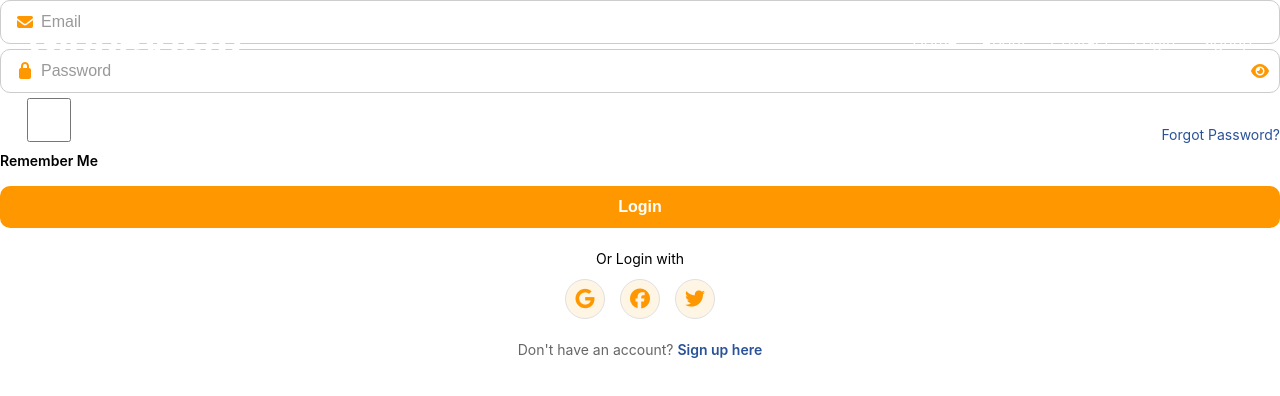
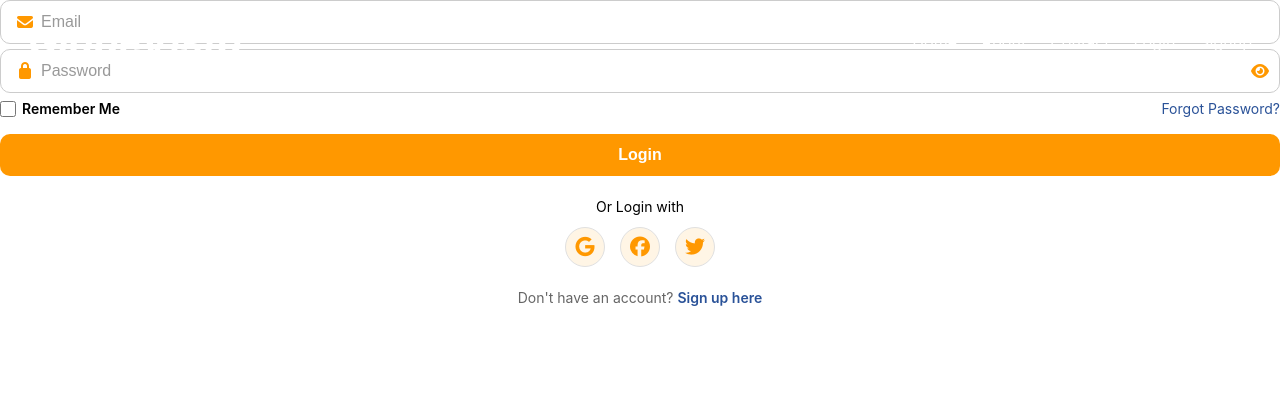
Before and after one commit to Pavangupta05/Travel-Destination, a React (Vite) app in the folder travel-destination/: page /login in a window 1280 px wide. Shown: the top 396 px of the page. Built offline with nearby package versions, Linux system fonts and the light colour scheme.

Commit message:
Add files via upload

```diff
--- a/travel-destination/src/Login/Login.css
+++ b/travel-destination/src/Login/Login.css
@@ -100,6 +100,19 @@
   font-size: 14px;
 }
 
+/* Tweak Remember Me checkbox size */
+.options label {
+  display: inline-flex;
+  align-items: center;
+  gap: 6px;
+}
+
+.options label input[type="checkbox"] {
+  width: 16px;
+  height: 16px;
+  accent-color: #2a5298;
+}
+
 .options a {
   color: #2a5298;
   text-decoration: none;
--- a/travel-destination/src/Login/Login.jsx
+++ b/travel-destination/src/Login/Login.jsx
@@ -1,44 +1,86 @@
-import React, { useState } from "react";
+import React, { useEffect, useState } from "react";
 import "./login.css";
 
 function Login({ onSwitchToSignup, onSwitchToForgotPassword }) {
   const [showPassword, setShowPassword] = useState(false);
+  const [email, setEmail] = useState("");
+  const [password, setPassword] = useState("");
+  const [rememberMe, setRememberMe] = useState(false);
 
   const togglePassword = () => {
     setShowPassword(!showPassword);
+  };
+
+  // Load remembered email on mount
+  useEffect(() => {
+    const saved = localStorage.getItem("rememberedEmail");
+    if (saved) {
+      setEmail(saved);
+      setRememberMe(true);
+    }
+  }, []);
+
+  const handleLogin = (e) => {
+    e.preventDefault();
+    if (rememberMe && email) {
+      localStorage.setItem("rememberedEmail", email);
+    } else {
+      localStorage.removeItem("rememberedEmail");
+    }
+    // proceed with actual auth flow here
   };
 
   return (
     <div className="login-container-modal">
       <div className="input-box">
         <i className="fas fa-envelope"></i>
-        <input type="email" placeholder="Email" required />
+        <input
+          id="login-email"
+          type="email"
+          placeholder="Email"
+          value={email}
+          onChange={(e) => setEmail(e.target.value)}
+          required
+        />
       </div>
 
       <div className="input-box">
         <i className="fas fa-lock"></i>
         <input
+          id="login-password"
           type={showPassword ? "text" : "password"}
           placeholder="Password"
+          value={password}
+          onChange={(e) => setPassword(e.target.value)}
           required
         />
         <span
           className="toggle-password"
           onClick={() => setShowPassword(!showPassword)}
+          aria-label={showPassword ? "Hide password" : "Show password"}
+          role="button"
+          tabIndex={0}
+          onKeyDown={(e) => { if (e.key === 'Enter' || e.key === ' ') setShowPassword(!showPassword); }}
         >
           <i className={showPassword ? "fas fa-eye-slash" : "fas fa-eye"}></i>
         </span>
       </div>
 
       <div className="options">
-        <label>
-          <input type="checkbox" /> Remember Me
+        <label htmlFor="remember-me">
+          <input
+            id="remember-me"
+            type="checkbox"
+            checked={rememberMe}
+            onChange={(e) => setRememberMe(e.target.checked)}
+          />
+          {" "}Remember Me
         </label>
         {/* Open Forgot Password Modal */}
         <a href="#" onClick={(e) => { e.preventDefault(); onSwitchToForgotPassword(); }}>Forgot Password?</a>
       </div>
 
-      <button className="login-btn">Login</button>
+      <button className="login-btn" onClick={handleLogin}>Login</button>
 
       <div className="social-login">
         <p>Or Login with</p>
```
Lines whose indentation alone changed are shown as unchanged.
